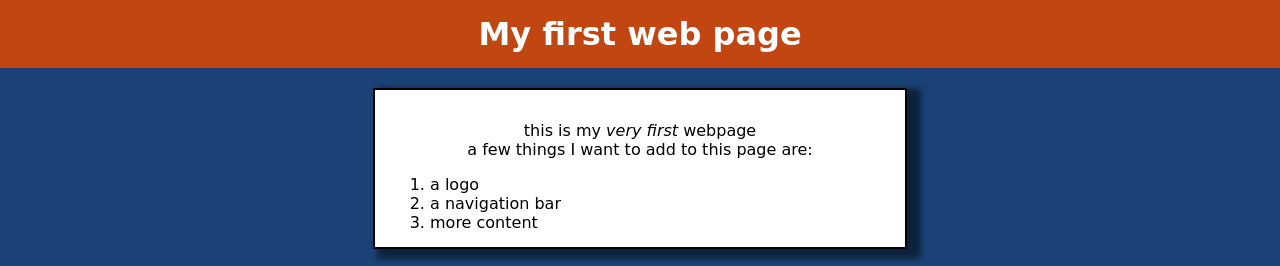
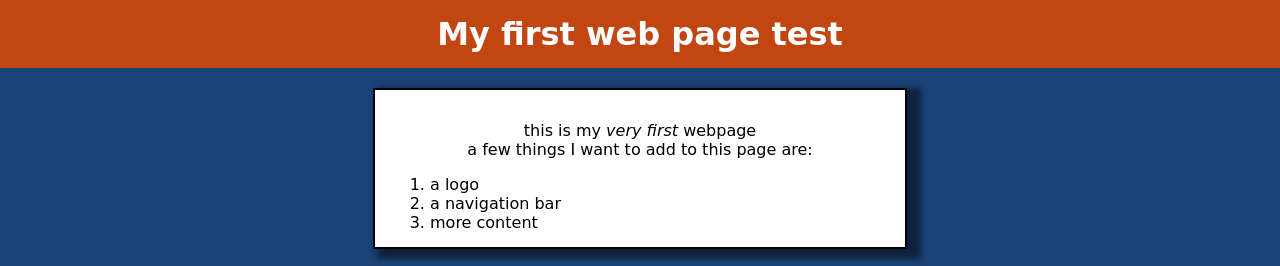
Before and after one commit to mikeromero4/calendar, a website: page index.html in a window 1280 px wide. Shown: the top 266 px of the page. Drawn offline with Linux system fonts and the light colour scheme.

Commit message:
Update index.html

```diff
--- a/index.html
+++ b/index.html
@@ -17,7 +17,7 @@
 
 <body>
 	<h1 id='test'>
-		My first web page
+		My first web page test
 	</h1>
 	<div class = "fancy_box">
 		<p>
```
